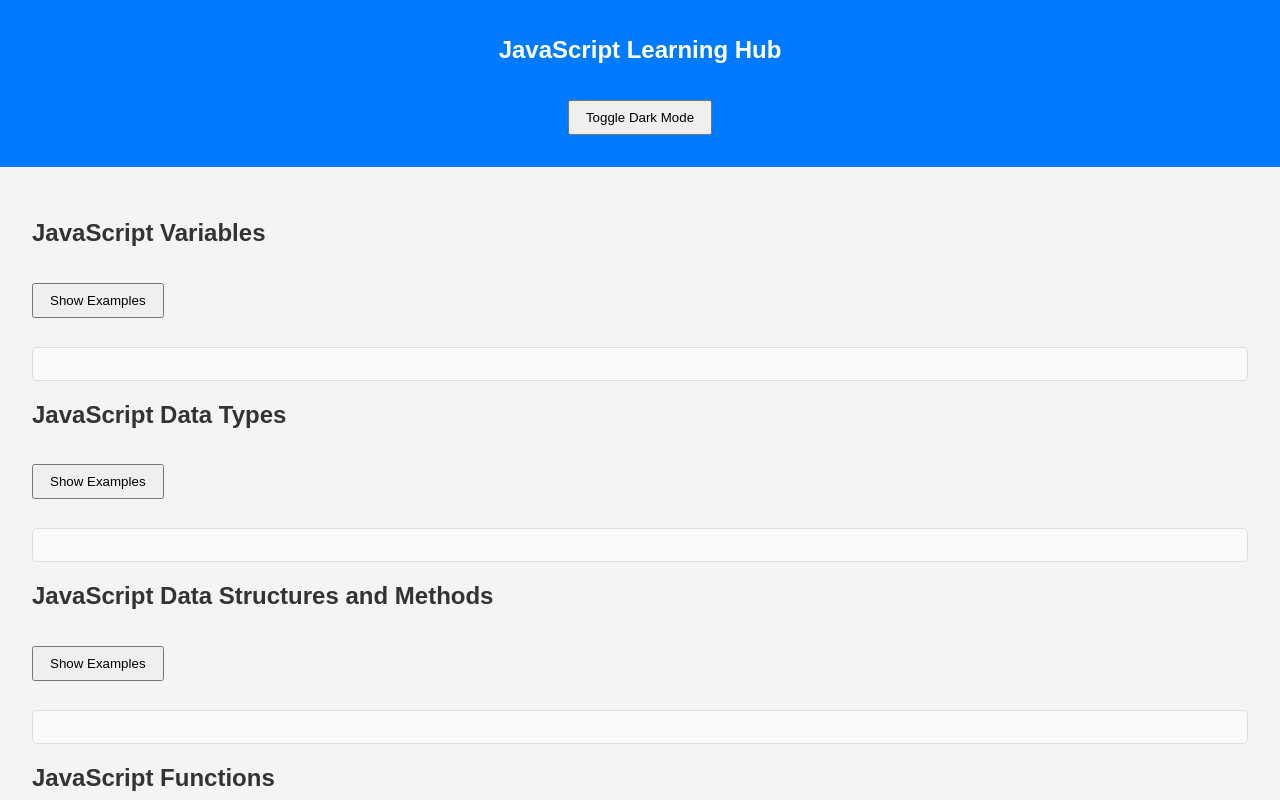
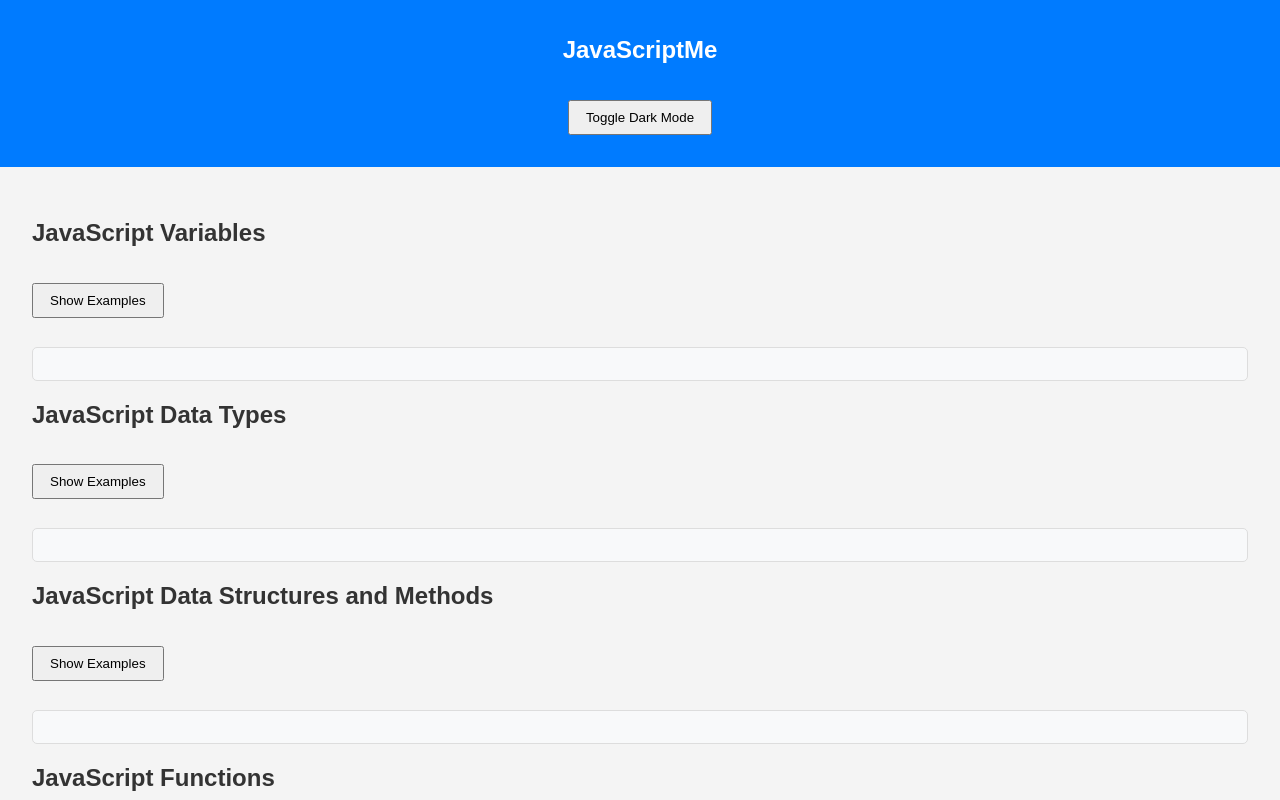
Before and after one commit to Bonafs/JavascriptMe, a plain HTML site: page index.html in a window 1280 px wide. Shown: the top 800 px of the page. Drawn offline with Linux system fonts and the light colour scheme.

Commit message:
Update Title and navbar brand

```diff
--- a/index.html
+++ b/index.html
@@ -3,13 +3,13 @@
 <head>
     <meta charset="UTF-8">
     <meta name="viewport" content="width=device-width, initial-scale=1.0">
-    <title>JavaScript Learning Hub</title>
+    <title>JavaScriptMe</title>
     <link rel="stylesheet" href="/static/css/style.css"> <!-- Correct path to style.css -->
     <script src="/static/script.js" defer></script> <!-- Correct path to script.js -->
 </head>
 <body>
     <nav>
-        <h1>JavaScript Learning Hub</h1>
+        <h1>JavaScriptMe</h1>
         <button onclick="toggleTheme()">Toggle Dark Mode</button>
     </nav>
 
```
